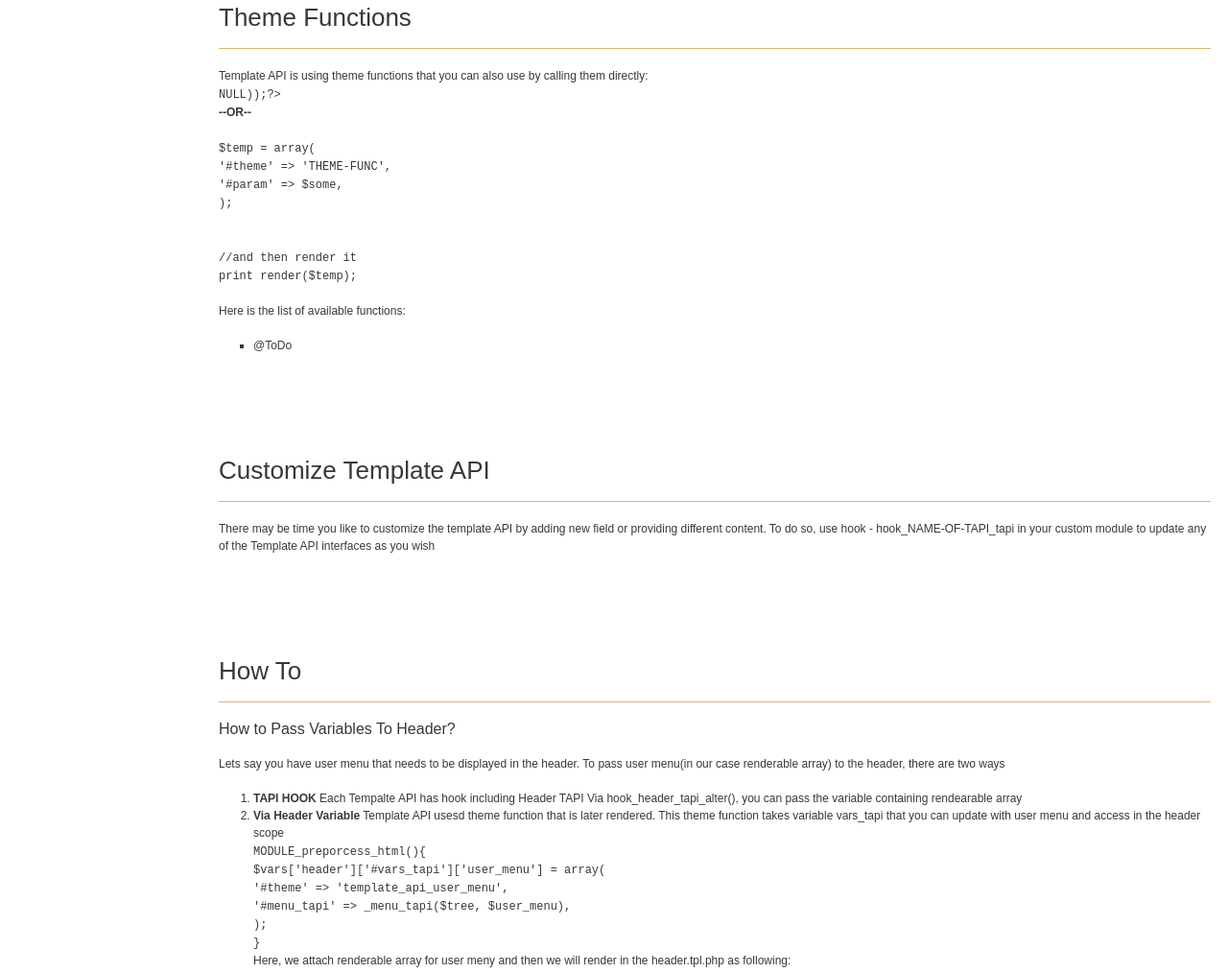
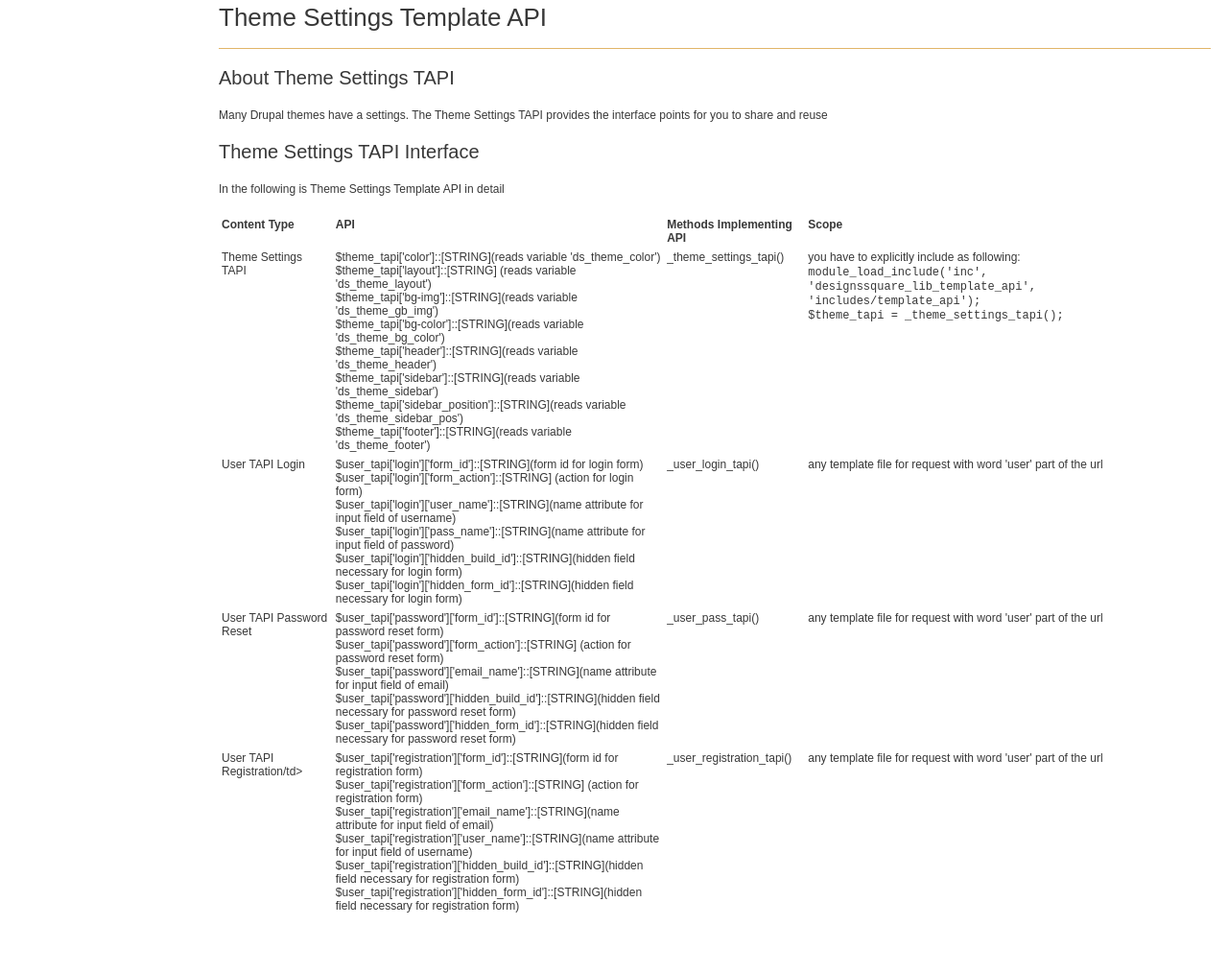
Before and after one commit to kapasoft-config-scripts/template_api, a plain HTML site: page docs/index.html in a window 1280 px wide. Shown: the part 6473-7487 px from the top of the page at 96% size. Drawn offline with Linux system fonts and the light colour scheme.

```diff
--- a/docs/index.html
+++ b/docs/index.html
@@ -559,6 +559,73 @@
         </tr>
     </table>
 </section>
+<section id="theme_settings_tapi">
+    <h3>Theme Settings Template API</h3>
+    <hr>
+    <h4>About Theme Settings TAPI</h4>
+    <p>Many Drupal themes have a settings. The Theme Settings TAPI provides the interface points for you to share and reuse</p>
+    <h4>Theme Settings TAPI Interface</h4>
+    <p>In the following is Theme Settings Template API in detail</p>
+    <table>
+        <thead>
+        <th>Content Type</th>
+        <th>API</th>
+        <th>Methods Implementing API</th>
+        <th>Scope</th>
+        </thead>
+        <tr>
+            <td>Theme Settings TAPI</td>
+            <td>$theme_tapi['color']::[STRING](reads variable 'ds_theme_color')<br>
+                $theme_tapi['layout']::[STRING] (reads variable 'ds_theme_layout')<br>
+                $theme_tapi['bg-img']::[STRING](reads variable 'ds_theme_gb_img')<br>
+                $theme_tapi['bg-color']::[STRING](reads variable 'ds_theme_bg_color')<br>
+                $theme_tapi['header']::[STRING](reads variable 'ds_theme_header')<br>
+                $theme_tapi['sidebar']::[STRING](reads variable 'ds_theme_sidebar')<br>
+                $theme_tapi['sidebar_position']::[STRING](reads variable 'ds_theme_sidebar_pos')<br>
+                $theme_tapi['footer']::[STRING](reads variable 'ds_theme_footer')<br>
+            <td>_theme_settings_tapi()</td>
+            <td>you have to explicitly include as following:
+            <code><br>
+                module_load_include('inc', 'designssquare_lib_template_api', 'includes/template_api');<br>
+                $theme_tapi = _theme_settings_tapi();<br>
+            </code>
+
+            </td>
+        </tr>
+        <tr>
+            <td>User TAPI Login</td>
+            <td>$user_tapi['login']['form_id']::[STRING](form id for login form)<br>
+                $user_tapi['login']['form_action']::[STRING] (action for login form)<br>
+                $user_tapi['login']['user_name']::[STRING](name attribute for input field of username) <br>
+                $user_tapi['login']['pass_name']::[STRING](name attribute for input field of password)<br>
+                $user_tapi['login']['hidden_build_id']::[STRING](hidden field necessary for login form)<br>
+                $user_tapi['login']['hidden_form_id']::[STRING](hidden field necessary for login form)<br>
+            <td>_user_login_tapi()</td>
+            <td>any template file for request with word 'user' part of the url</td>
+        </tr>
+        <tr>
+            <td>User TAPI Password Reset</td>
+            <td>$user_tapi['password']['form_id']::[STRING](form id for password reset form)<br>
+                $user_tapi['password']['form_action']::[STRING] (action for password reset form)<br>
+                $user_tapi['password']['email_name']::[STRING](name attribute for input field of email) <br>
+                $user_tapi['password']['hidden_build_id']::[STRING](hidden field necessary for password reset form)<br>
+                $user_tapi['password']['hidden_form_id']::[STRING](hidden field necessary for password reset form)<br>
+            <td>_user_pass_tapi()</td>
+            <td>any template file for request with word 'user' part of the url</td>
+        </tr>
+        <tr>
+            <td>User TAPI Registration/td>
+            <td>$user_tapi['registration']['form_id']::[STRING](form id for registration form)<br>
+                $user_tapi['registration']['form_action']::[STRING] (action for registration form)<br>
+                $user_tapi['registration']['email_name']::[STRING](name attribute for input field of email) <br>
+                $user_tapi['registration']['user_name']::[STRING](name attribute for input field of username) <br>
+                $user_tapi['registration']['hidden_build_id']::[STRING](hidden field necessary for registration form)<br>
+                $user_tapi['registration']['hidden_form_id']::[STRING](hidden field necessary for registration form)<br>
+            <td>_user_registration_tapi()</td>
+            <td>any template file for request with word 'user' part of the url</td>
+        </tr>
+    </table>
+</section>
 <section id="theme_func">
     <h3>Theme Functions</h3>
     <hr>
@@ -587,8 +654,24 @@
 <section id="customize">
     <h3>Customize Template API</h3>
     <hr>
-    <p>There may be time you like to customize the template API by adding new field or providing different content. To do so, use
-     hook - hook_NAME-OF-TAPI_tapi in your custom module to update any of the Template API interfaces as you wish</p>
+    <h4>How To</h4>
+    <p>There may be time you like to customize the template API by adding new field or modifying content. To do so, use
+     hook - hook_NAME-OF-TAPI_alter in your custom module to update any of the Template API interfaces as you wish. Here is a
+    sample to modify main menu link title to upper case letters</p>
+    <code><br>
+        //alter main menu link<br>
+        function metronic_menu_link_tapi_alter(&$link_tapi, $depth){<br>
+               $link_tapi['title'] = strtoupper($link_tapi['title']);
+        }
+    </code>
+    <h4>Hooks Overview</h4>
+    <p>In the following are all the available hooks in Template API
+    <ul>
+    <li>hook_menu_link_tapi_alter(&$link_tapi, $depth, $menu_name)</li>
+    <li>hook_breadcrumb_tapi_alter(&$breadcrumb_tapi)</li>
+    <li>hook_header_tapi_alter(&$header_tapi)</li>
+    </ul>
+    </p>
 </section>
 <section id="how-to">
     <h3>How To</h3>
@@ -624,7 +707,6 @@
     <p>Ensure that "form" tag has method with value "post"(i.e.<code> method="post"</code> ) in it. In addition, check all the elements of
     Search TAPI is included</p>
 </section>
-
 <section id="backlog">
     <h3>Things In Progress</h3>
     <hr>
```
Also changed, not shown: 3 other files.
